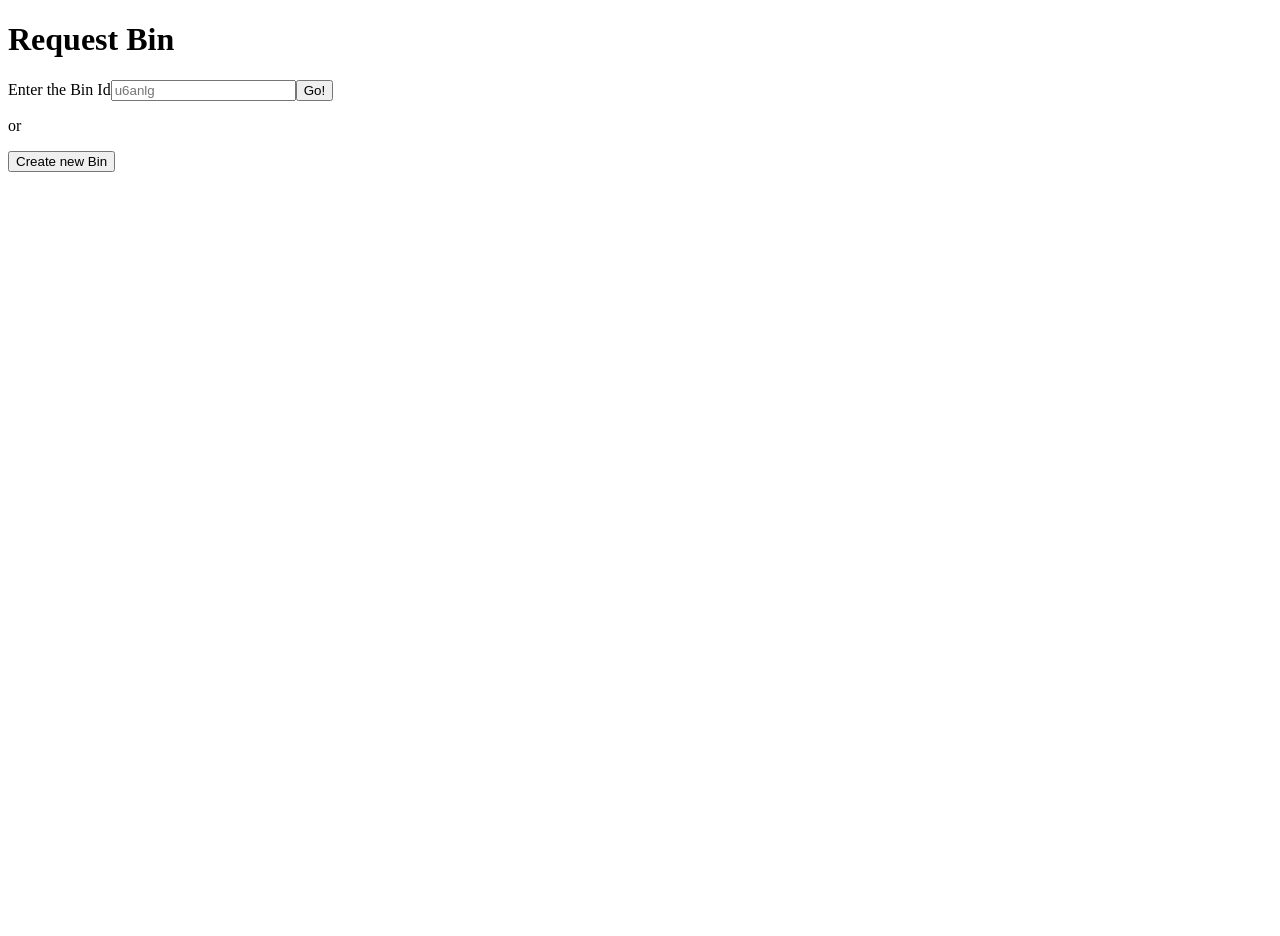
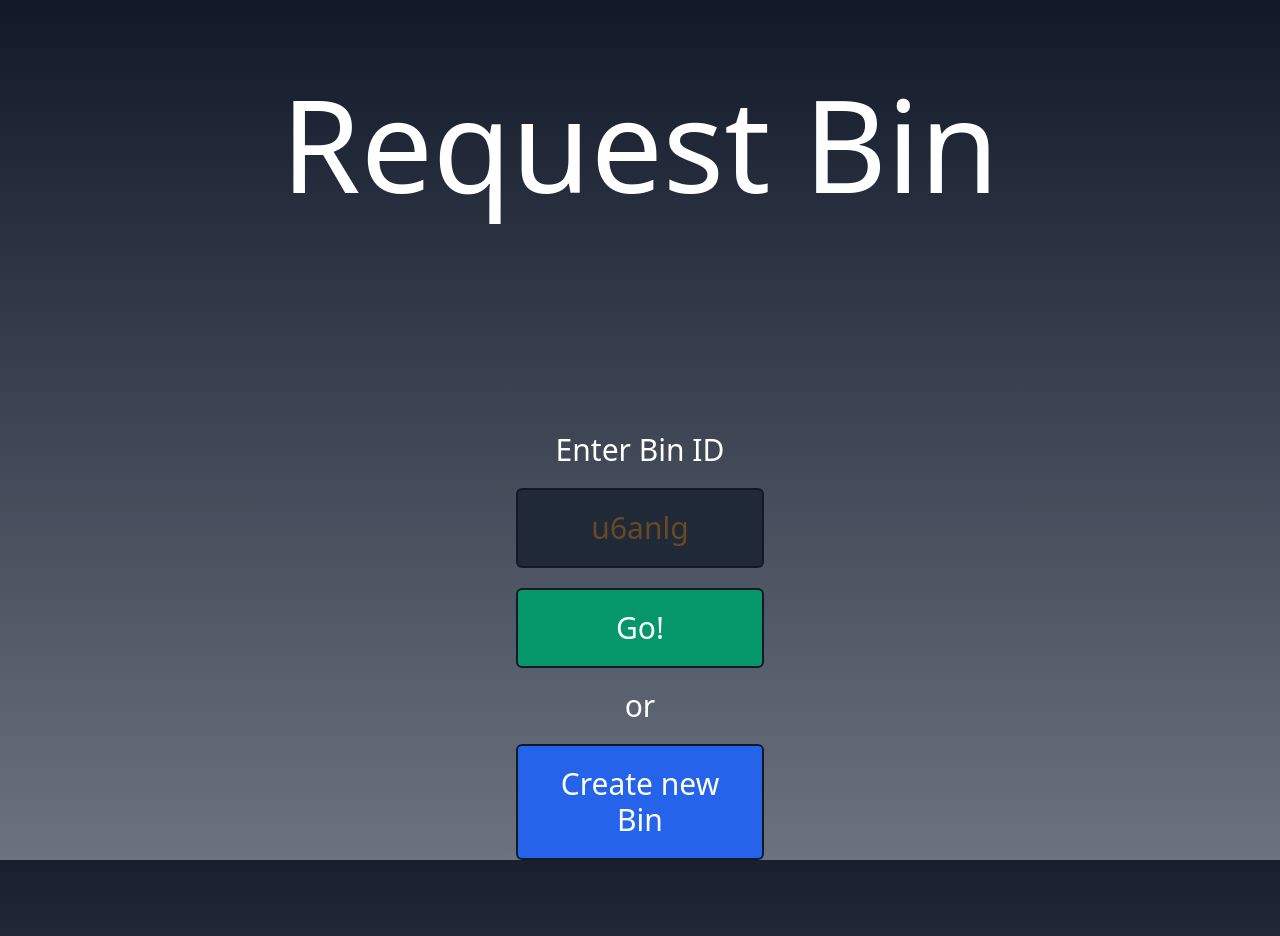
Before and after one commit to RdeHevia/http_request_chest, a React (Create React App) app in the folder frontend/: page / in a window 1280 px wide. Shown: the top 936 px of the page. Before the commit the page ends 800 px from the top, so only its background shows below. Built offline with nearby package versions, Linux system fonts and the light colour scheme.

Commit message:
home-page styling done

```diff
--- /dev/null
+++ b/frontend/craco.config.js
@@ -0,0 +1,10 @@
+module.exports = {
+  style: {
+    postcss: {
+      plugins: [
+        require('tailwindcss'),
+        require('autoprefixer'),
+      ],
+    },
+  },
+}
--- a/frontend/src/App.js
+++ b/frontend/src/App.js
@@ -55,8 +55,8 @@ const App = () => {
   }
 
   return (
-  <>
-    <header><h1>Request Bin</h1></header>
+  <body className="text-white font-sans">
+    <header className="flex content-center justify-center p-20"><h1 className="text-9xl">Request Bin</h1></header>
       <Switch>
         <Route path={`/bins/${binId}`}>
           <BinPage binId={binId} handleGoToHome={handleGoToHome}/>
@@ -65,7 +65,7 @@ const App = () => {
           <Home binId={binIdFormInput} handleBinIdChange={handleBinIdChange} handleGoToBin={handleGoToBin} handleCreateNewBin={handleCreateNewBin} />
         </Route>
       </Switch>
-  </>
+  </body>
   )
 }
 
--- a/frontend/src/components/BinPage.js
+++ b/frontend/src/components/BinPage.js
@@ -25,7 +25,6 @@ const BinPage = ({ binId, handleGoToHome }) => {
     event.preventDefault();
     setRequests((await fetchRequests(binId)).reverse());
   }
-
   return (
     <main>
       <BackHomeButton handleGoToHome={handleGoToHome} />
--- a/frontend/src/components/Home.js
+++ b/frontend/src/components/Home.js
@@ -4,15 +4,14 @@ import { createNewBin } from '../services/newBin';
 const Home = ({ handleGoToBin, binId, handleBinIdChange, handleCreateNewBin }) => {
 
   return (
-  <main>
-    <div>
-      <form onSubmit={handleGoToBin}>
-        <label>Enter the Bin Id<input type="text" placeholder="u6anlg" value={binId} onChange={handleBinIdChange}/></label>
-        <button type="submit">Go!</button>
+  <main className="flex flex-col items-center text-3xl m-36">
+      <form onSubmit={handleGoToBin} className="flex flex-col items-center mb-5 w-1/4">
+        <label htmlFor="bin-input" className="mb-5">Enter Bin ID</label>
+        <input id="bin-input" type="text" placeholder="u6anlg" value={binId} onChange={handleBinIdChange} className=" w-full mb-5 p-5 flex rounded-md bg-gray-800 border-2 border-gray-900 text-yellow-600 placeholder-yellow-600 placeholder-opacity-40 text-center"/>
+        <button type="submit" className="border-2 border-gray-900 hover:border-green-300 w-full p-5 bg-green-600 rounded-md">Go!</button>
       </form>
-    </div>
-    <p>or</p>
-    <NewBinButton createNewBin={handleCreateNewBin} />
+    <p className="mb-5">or</p>
+    <NewBinButton createNewBin={handleCreateNewBin}/>
   </main>
   )
 }
--- a/frontend/src/components/NewBinButton.js
+++ b/frontend/src/components/NewBinButton.js
@@ -2,8 +2,8 @@ import React from 'react';
 
 const NewBinButton = ({ createNewBin }) => {
   return (
-    <div>
-      <button type="submit" onClick={createNewBin}>Create new Bin</button>
+    <div className="w-1/4">
+      <button type="submit" onClick={createNewBin} className="border-2 w-full p-5 border-gray-900 hover:border-blue-400 bg-blue-600 rounded-md">Create new Bin</button>
     </div>
   )
 }
--- /dev/null
+++ b/frontend/src/index.css
@@ -0,0 +1,10 @@
+@tailwind base;
+@tailwind components;
+@tailwind utilities;
+
+@layer base {
+  body {
+    /* background-color: #1b1e24 */
+    @apply bg-gradient-to-b from-gray-900 to-gray-500 bg-fixed;
+  }
+}
--- a/frontend/src/index.js
+++ b/frontend/src/index.js
@@ -1,6 +1,7 @@
 import React from 'react';
 import ReactDOM from 'react-dom';
 import App from './App';
+import './index.css';
 import { BrowserRouter as Router} from 'react-router-dom'
 
 ReactDOM.render(
--- /dev/null
+++ b/frontend/tailwind.config.js
@@ -0,0 +1,11 @@
+module.exports = {
+  purge: ['./src/**/*.{js,jsx,ts,tsx}', './public/index.html'],
+  darkMode: false, // or 'media' or 'class'
+  theme: {
+    extend: {},
+  },
+  variants: {
+    extend: {},
+  },
+  plugins: [],
+}
```
Also changed, not shown: frontend/package.json (+10 -4 lines), 1 other file (tests, documents, lock files or other folders).
